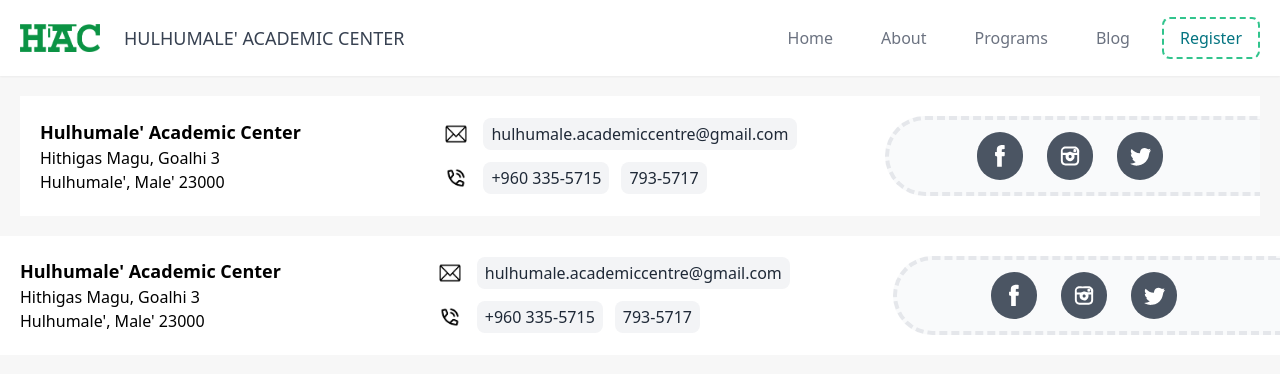
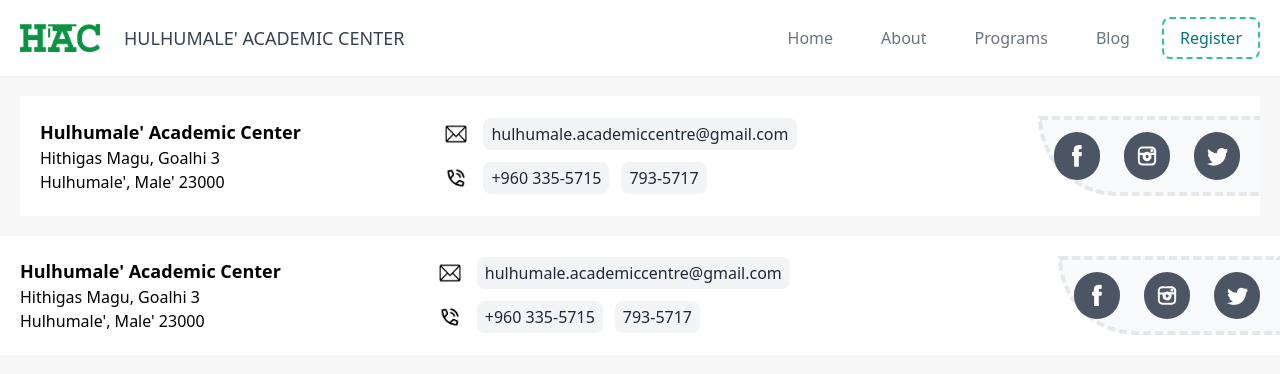
Before and after one commit to areeb-h/test-next3, a Next.js app: page /components/Footer in a window 1280 px wide. Shown: the top 374 px of the page. Built offline with nearby package versions, Linux system fonts and the light colour scheme; what tailwindcss-neumorphism would draw is missing.

Commit message:
footer links

```diff
--- a/pages/components/Footer.js
+++ b/pages/components/Footer.js
@@ -32,7 +32,7 @@ export default function Footer() {
                 </div>
             </div>
             <div className=' md:w-5/12 lg:w-4/12 flex justify-center mt-5 md:my-5 md:justify-end md:items-end '>
-                <div className=' w-11/12 flex justify-center items-center p-5 rounded-t-3xl border-x-4 md:border-r-0 md:ml-5 md:p-3 md:pr-5 md:rounded-l-full gap-x-6 bg-gray-50 border-t-4 border-l-4 md:border-b-4 border-dashed border-gray-200 '>
+                <div className=' flex justify-center items-center p-5 rounded-t-4xl border-x-4 md:border-r-0 md:ml-5 md:p-3 md:pr-5 md:rounded-l-full gap-x-6 bg-gray-50 border-t-4 border-l-4 md:border-b-4 border-dashed border-gray-200 '>
                     <a className={buttonStyle}><Image width={30} src={facebook} alt='user profile picture'/></a>
                     <a className={buttonStyle}><Image width={30} src={instagram} alt='user profile picture'/></a>
                     <a className={buttonStyle}><Image width={30} src={twitter} alt='user profile picture'/></a>
--- a/styles/index.css
+++ b/styles/index.css
@@ -19,3 +19,8 @@
         background-position: -200px 0px;
     }
 }
+
+.rounded-t-4xl {
+    border-top-left-radius: 2.8rem; /* 24px */
+    border-top-right-radius: 2.8rem; /* 24px */
+}
```
